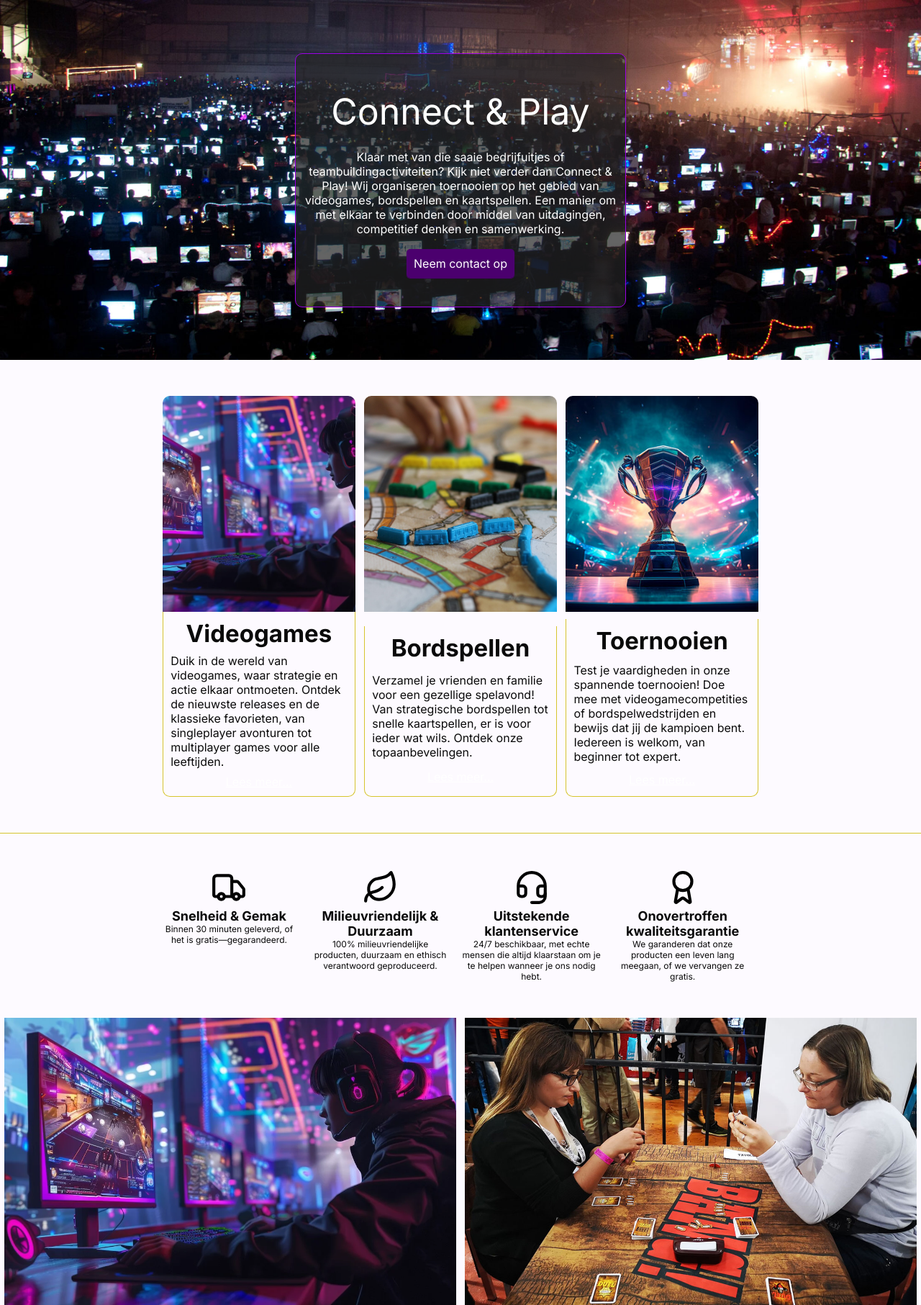
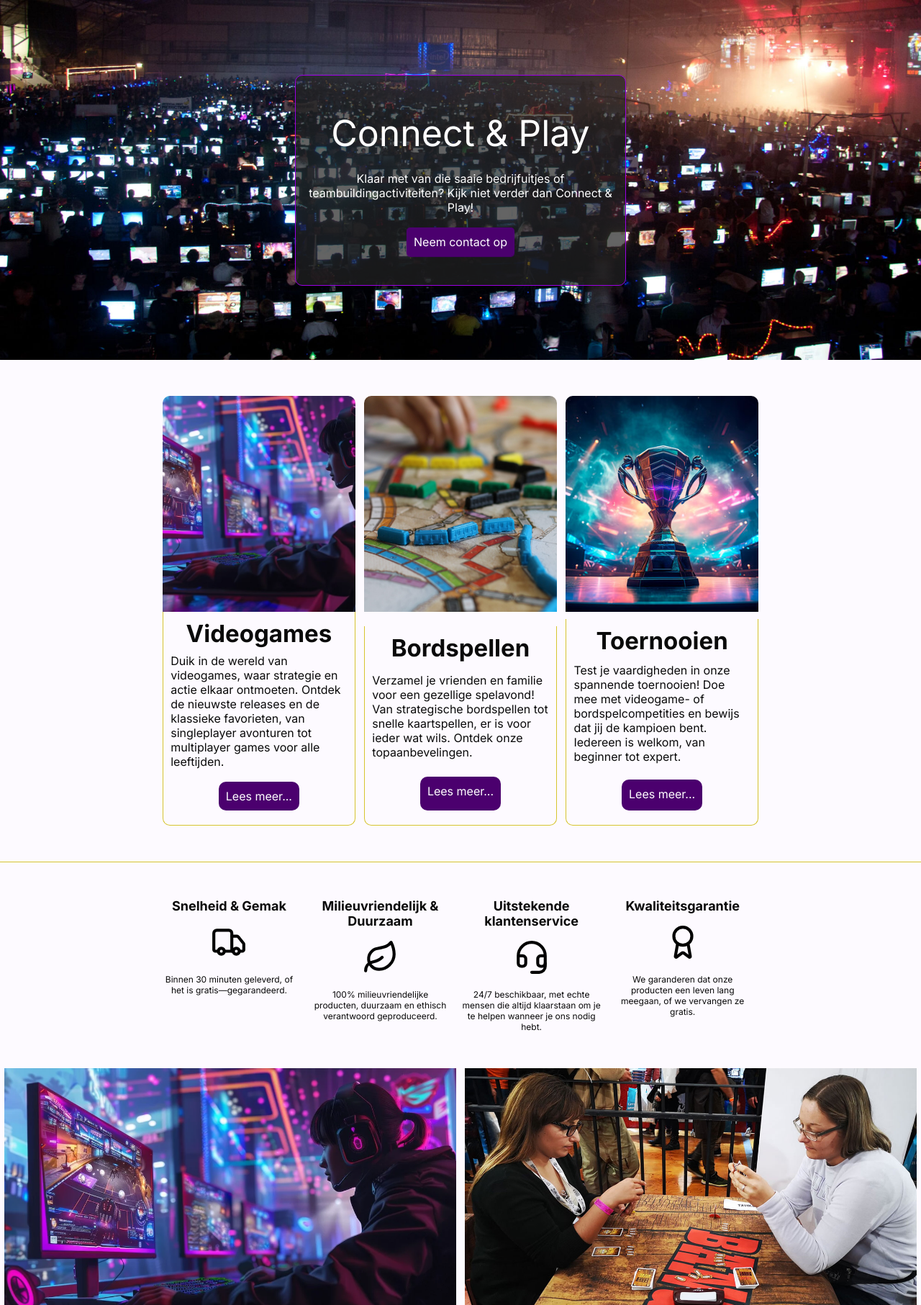
Before and after one commit to boonsboos/connect-play, a PHP site: page / in a window 1280 px wide. Shown: the part 71-1884 px from the top of the page at 72% size. Run offline with PHP 8.4, Linux system fonts and the light colour scheme.

Commit message:
Fixed last issues at homepage. Now DONT TOUCH PLEASE

```diff
--- a/index.html
+++ b/index.html
@@ -54,10 +54,7 @@
 					<p class="text-center pb-10 col-12">
 						Klaar met van die saaie bedrijfuitjes of
 						teambuildingactiviteiten? Kijk niet verder dan Connect &
-						Play! Wij organiseren toernooien op het gebied van
-						videogames, bordspellen en kaartspellen. Een manier om
-						met elkaar te verbinden door middel van uitdagingen,
-						competitief denken en samenwerking.
+						Play!
 					</p>
 					<div class="pt-10">
 						<a class="button p-10" href="contact.html">
@@ -82,11 +83,17 @@
 							avonturen tot multiplayer games voor alle
 							leeftijden.
 						</p>
-						<a href="diensten.html">Lees meer...</a>
+						<a class="home-info-button" href="diensten.html"
+							>Lees meer...</a
+						>
 					</div>
 				</div>
 				<div class="mb-col-12 col-4 flex justify-center home-info-box">
-					<img class="mb-col-12 col-12" src="images/dienst_3.jpg" />
+					<img
+						class="mb-col-12 col-12"
+						src="/images/dienst_3.jpg"
+						alt="Bordspel"
+					/>
 					<div class="px-10 pb-10 flex justify-center">
 						<h2 class="pt-10">Bordspellen</h2>
 						<p>
@@ -95,20 +102,28 @@
 							kaartspellen, er is voor ieder wat wils. Ontdek onze
 							topaanbevelingen.
 						</p>
-						<a href="diensten.html">Lees meer...</a>
+						<a class="home-info-button" href="diensten.html"
+							>Lees meer...</a
+						>
 					</div>
 				</div>
 				<div class="mb-col-12 col-4 flex justify-center home-info-box">
-					<img class="mb-col-12 col-12" src="images/dienst_4.jpg" />
+					<img
+						class="mb-col-12 col-12"
+						src="/images/dienst_4.jpg"
+						alt="Een trofee in een arena"
+					/>
 					<div class="px-10 pb-10 flex justify-center">
 						<h2 class="pt-10">Toernooien</h2>
 						<p>
 							Test je vaardigheden in onze spannende toernooien!
-							Doe mee met videogamecompetities of
-							bordspelwedstrijden en bewijs dat jij de kampioen
-							bent. Iedereen is welkom, van beginner tot expert.
+							Doe mee met videogame- of bordspelcompetities en
+							bewijs dat jij de kampioen bent. Iedereen is welkom,
+							van beginner tot expert.
 						</p>
-						<a href="diensten.html">Lees meer...</a>
+						<a class="home-info-button" href="diensten.html"
+							>Lees meer...</a
+						>
 					</div>
 				</div>
 			</div>
@@ -118,54 +133,69 @@
 		<section class="usp-section flex justify-center py-50">
 			<div class="col-8 flex">
 				<div class="mb-col-6 col-3 text-center">
+					<h5 class="text-center">Snelheid & Gemak</h5>
+					<ul class="usp">
+						<li>
 							<img
-						class="invert-color-img"
-						src="images/iconTruck.svg"
+								class="invert-color-img py-15"
+								src="/images/iconTruck.svg"
 								alt="Vrachtwagen"
 							/>
-					<h5 class="text-center">Snelheid & Gemak</h5>
 							<p class="tiny-text">
 								Binnen 30 minuten geleverd, of het is
 								gratis—gegarandeerd.
 							</p>
+						</li>
+					</ul>
 				</div>
 				<div class="mb-col-6 col-3 text-center">
+					<h5>Milieuvriendelijk & Duurzaam</h5>
+					<ul class="usp">
+						<li>
 							<img
-						class="invert-color-img"
-						src="images/iconLeaf.svg"
+								class="invert-color-img py-15"
+								src="/images/iconLeaf.svg"
 								alt="Milieu"
 							/>
-					<h5>Milieuvriendelijk & Duurzaam</h5>
 							<p class="tiny-text">
-						100% milieuvriendelijke producten, duurzaam en ethisch
-						verantwoord geproduceerd.
+								100% milieuvriendelijke producten, duurzaam en
+								ethisch verantwoord geproduceerd.
 							</p>
+						</li>
+					</ul>
 				</div>
 				<div class="mb-col-6 col-3 text-center">
+					<h5>Uitstekende klantenservice</h5>
+					<ul class="usp">
+						<li>
 							<img
-						class="invert-color-img"
-						src="images/iconHeadset.svg"
+								class="invert-color-img py-15"
+								src="/images/iconHeadset.svg"
 								alt="Klantenservice"
 							/>
-					<h5>Uitstekende klantenservice</h5>
-
 							<p class="tiny-text">
-						24/7 beschikbaar, met echte mensen die altijd klaarstaan
-						om je te helpen wanneer je ons nodig hebt.
+								24/7 beschikbaar, met echte mensen die altijd
+								klaarstaan om je te helpen wanneer je ons nodig
+								hebt.
 							</p>
+						</li>
+					</ul>
 				</div>
 				<div class="mb-col-6 col-3 text-center">
+					<h5>Kwaliteitsgarantie</h5>
+					<ul class="usp">
+						<li>
 							<img
-						class="invert-color-img"
-						src="images/iconAward.svg"
-						alt="Vrachtwagen"
+								class="invert-color-img py-15"
+								src="/images/iconAward.svg"
+								alt="Prijs"
 							/>
-					<h5>Onovertroffen kwaliteitsgarantie</h5>
-
 							<p class="tiny-text">
-						We garanderen dat onze producten een leven lang meegaan,
-						of we vervangen ze gratis.
+								We garanderen dat onze producten een leven lang
+								meegaan, of we vervangen ze gratis.
 							</p>
+						</li>
+					</ul>
 				</div>
 			</div>
 		</section>
--- a/style.css
+++ b/style.css
@@ -108,29 +108,6 @@ a {
 	border-radius: 5px;
 	box-shadow: 0 1px 1px #4b006e;
 	resize: none;
-}
-
-.btn {
-	background-image: linear-gradient(
-		45deg,
-		var(--accent) 9.16%,
-		#973dc0 43.89%,
-		var(--accent) 64.72%
-	);
-	border-radius: 10px;
-	border-style: none;
-	box-sizing: border-box;
-	color: #ffffff;
-	font-size: 16px;
-	font-weight: 500;
-	padding: 0 1.6rem;
-	text-align: center;
-	padding: 10px;
-	margin: 10px 0;
-}
-
-.btn:hover {
-	background-color: #5d0d82;
 }
 
 .emptyField {
@@ -305,6 +282,7 @@ footer {
 	border: none;
 	text-decoration: none;
 	transition: background-color 200ms ease;
+	padding: 10px;
 }
 
 .home-head-box .button:hover {
@@ -332,13 +310,29 @@ footer {
 	border-radius: 10px 10px 0px 0px;
 }
 
+.home-info-button {
+	background-color: var(--primary);
+	border-radius: 10px;
+	border: none;
+	text-decoration: none;
+	transition: background-color 200ms ease;
+	text-align: center;
+	padding: 10px;
+	margin: 10px 0;
+}
+
+.home-info-button:hover {
+	background-color: var(--accent);
+}
+
 .usp-section {
 	border-top: 1px Solid var(--highlight);
 }
 
-.ups {
+.usp {
 	list-style: none;
 }
+
 #sample-images img {
 	object-fit: cover;
 	height: 250px;
```
Also changed, not shown: other parts of index.html (+27 -7 lines). Lines whose indentation alone changed are shown as unchanged.
